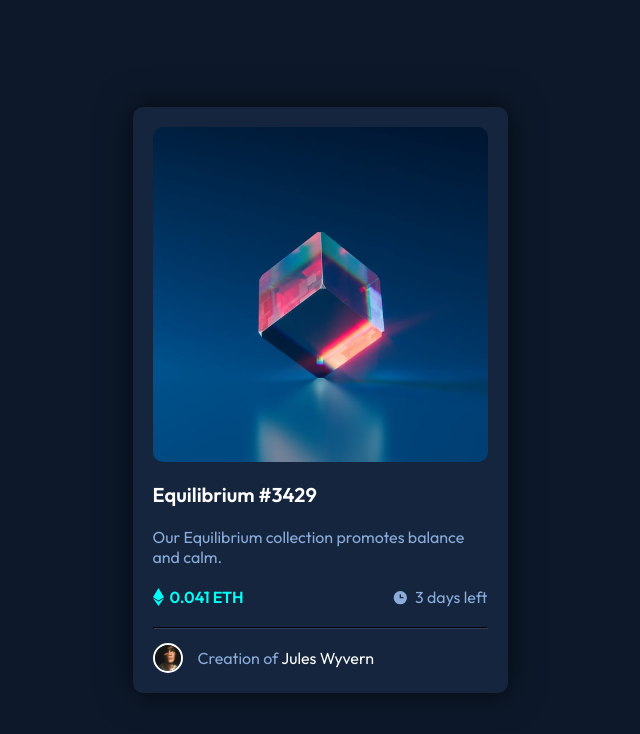
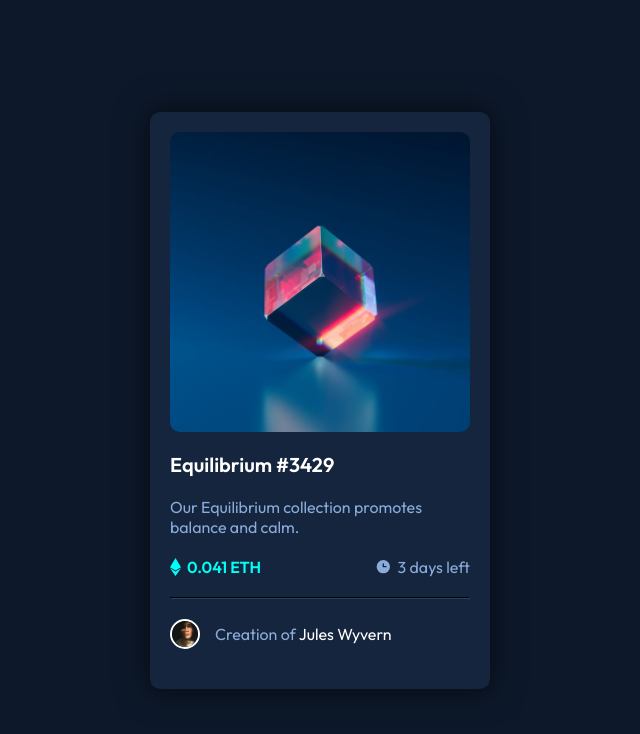
Before and after one commit to matheussbacelar/NFT-preview-card-component, a plain HTML site: page index.html in a window 1280 px wide. Shown: the whole page, without its empty margins (320-960 px from the left). Drawn offline with Linux system fonts and the light colour scheme.

Commit message:
Update style.css

```diff
--- a/style.css
+++ b/style.css
@@ -16,7 +16,7 @@ body
 }
 main
 {
-	max-width: 375px;
+	max-width: 340px;
 	margin: 2rem;
 	padding: 20px;
 	background-color: hsl(216, 50%, 16%);
@@ -105,7 +105,8 @@ hr
 {
 	display: flex;
 	align-items: center;
-	padding-top: 14px;
+	padding-top: 20px;
+	padding-bottom: 20px;
 }
 .autor img
 {
```
